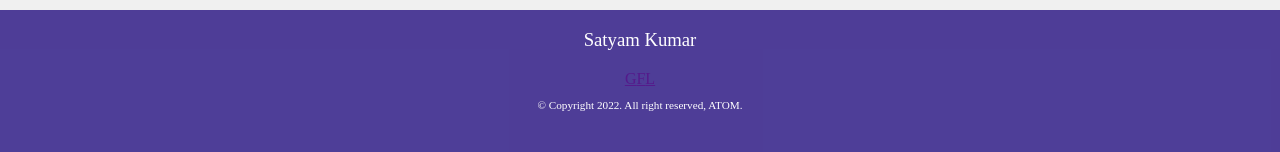
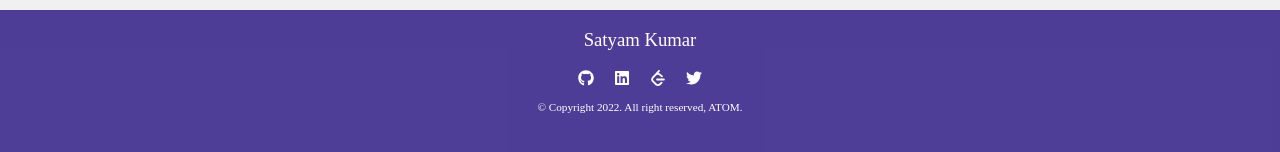
Before and after one commit to satyamy846/satyam-portfolio, a React (Vite) app: page / in a window 1280 px wide. Shown: the part 1730-1882 px from the top of the page. Built offline with nearby package versions, Linux system fonts and the light colour scheme.

Commit message:
footer links added

```diff
--- a/src/components/Footer/Footer.css
+++ b/src/components/Footer/Footer.css
@@ -20,3 +20,12 @@
     color: #fff;
     font-size: 0.7rem;
 }
+.footer-link-container{
+    display: flex;
+    gap: 20px;
+}
+
+/*Foot link*/
+.footer-link{
+    color: #fff;
+}
--- a/src/components/Footer/Footer.jsx
+++ b/src/components/Footer/Footer.jsx
@@ -1,5 +1,8 @@
 import './Footer.css';
-
+import { FaGithub } from "react-icons/fa";
+import { FaLinkedin } from "react-icons/fa";
+import { SiLeetcode } from "react-icons/si";
+import { FaTwitter } from "react-icons/fa";
 const Footer = ()=>{
     return (
         <>
@@ -8,10 +11,11 @@ const Footer = ()=>{
                     <div className="footer-title">
                         <h3>Satyam Kumar</h3>
                     </div>
-                    <div className="footer-links">
-                        <a href="">G</a>
-                        <a href="">F</a>
-                        <a href="">L</a>
+                    <div className="footer-link-container">
+                        <a href="" className='footer-link'><FaGithub /></a>
+                        <a href="" className='footer-link'><FaLinkedin/></a>
+                        <a href="" className='footer-link'><SiLeetcode/></a>
+                        <a href="" className='footer-link'><FaTwitter/></a>
                     </div>
                     <div className="footer-content">
                         <p>© Copyright 2022. All right reserved, ATOM.</p>
--- a/src/components/HeroSection/HeroSections.jsx
+++ b/src/components/HeroSection/HeroSections.jsx
@@ -1,6 +1,4 @@
 import Image from '../../assets/My-Image.jpg';
-import { FontAwesomeIcon } from '@fortawesome/react-fontawesome';
-
 import { FaGithub } from "react-icons/fa";
 import { FaLinkedin } from "react-icons/fa";
 import { SiLeetcode } from "react-icons/si";
```
